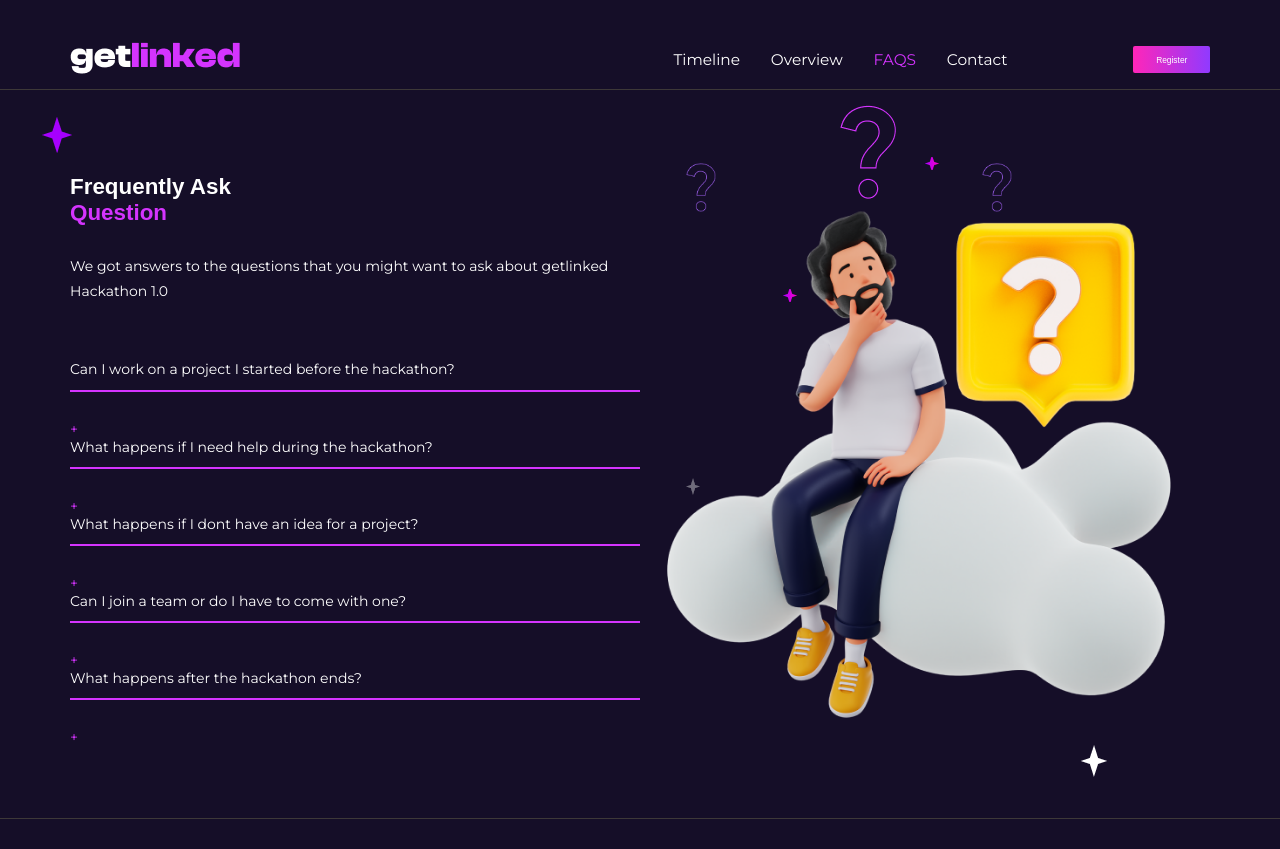
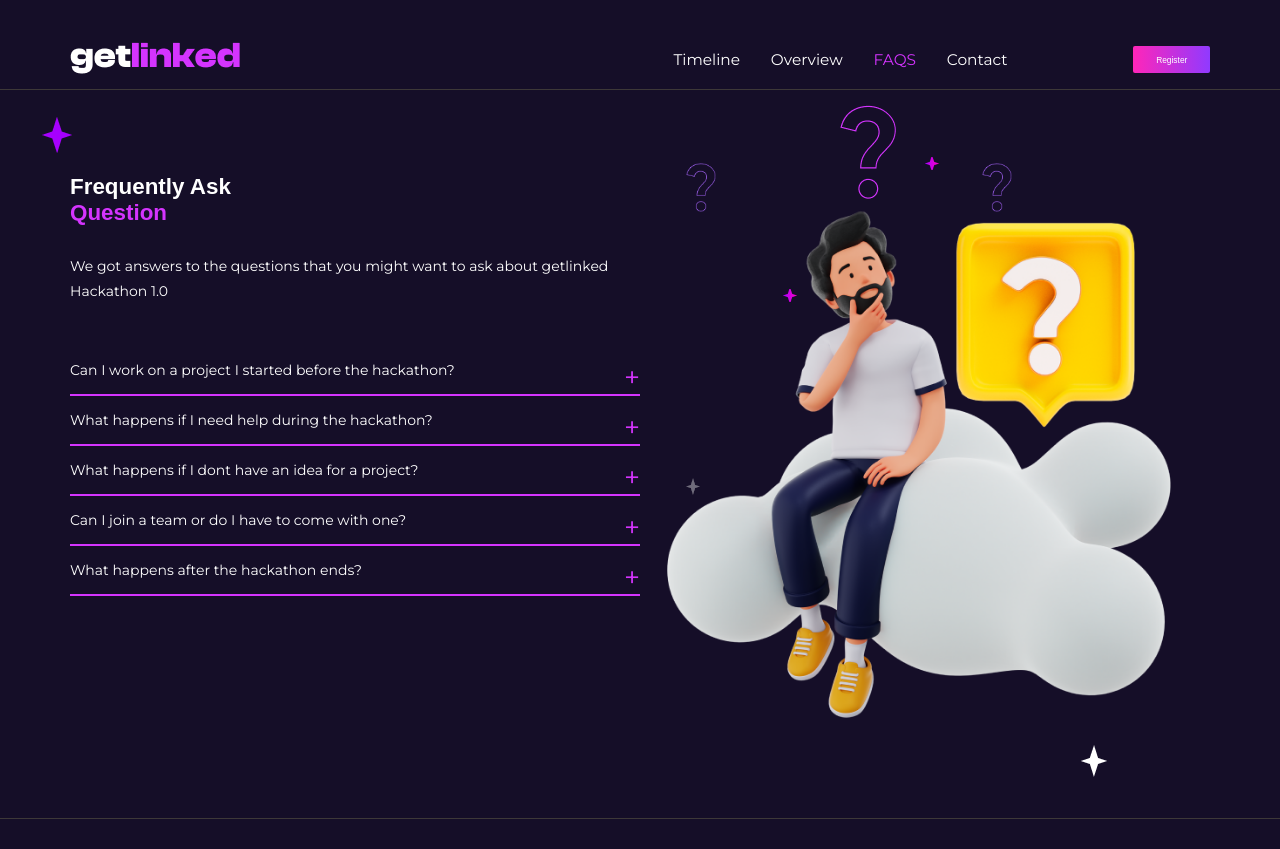
Before and after one commit to Jlbspyder/getlinked-hackathon, a React (Vite) app: page /faq in a window 1280 px wide. Built offline with nearby package versions, Linux system fonts and the light colour scheme; a web font is replaced by a local one.

Commit message:
Update index.css

```diff
--- a/src/index.css
+++ b/src/index.css
@@ -66,11 +66,11 @@ body {
   z-index: 9999;
   background: #1e1e1e;
   transform: translateX(100%);
-  transition: all 350ms cubic-bezier(0.16, 1, 0.3, 1);
+  transition: all 1s cubic-bezier(0.16, 1, 0.3, 1);
 }
 .mobile-menu.active {
   transform: translateX(0%);
-  transition: all 350ms cubic-bezier(0.16, 1, 0.3, 1);
+  transition: all 1s cubic-bezier(0.16, 1, 0.3, 1);
 }
 .menu-list {
   margin: 3rem 0 5rem 0;
@@ -95,7 +95,7 @@ body {
   margin: 2.5rem 3rem 0 83%;
 }
 .call.close-btn {
-  margin: 1rem 3rem 3rem 0;
+  margin: 1rem 3rem 3rem 1rem;
   padding: 5px 5px 0 0;
   width: 40px;
   height: 40px;
@@ -116,6 +116,7 @@ ul,
   position: relative;
   display: flex;
   flex-direction: column;
+  justify-content: center;
   align-items: center;
   animation: slow 0.5s ease-in-out;
 }
@@ -134,11 +135,19 @@ form {
   width: 370px;
 }
 .success {
+  display: flex;
+  flex-direction: column;
+  align-items: center;
+  justify-content: center;
+  gap: 1rem;
+  height: 100vh;
+}
+.success p {
   font-size: 1.5rem;
-  background: green;
-  border-radius: 5px;
-  width: 90%;
-  text-align: center;
+}
+.sent {
+  width: 100px;
+  height: 100px;
 }
 .form-control {
   position: relative;
@@ -150,13 +159,14 @@ form {
 small {
   color: red;
   align-self: flex-start;
+  font-size: 10px;
 }
 .form-control input {
   background: transparent;
   border: 2px solid white;
   border-radius: 5px;
   width: 100%;
-  padding: 1.5em;
+  padding: 1.5em ;
   font-size: 1.1rem;
   color: #fff;
 }
@@ -275,17 +285,17 @@ small {
 }
 .line {
   position: absolute;
-  top: 28%;
+  top: 29.5%;
   left: 55%;
 }
 .woman {
   position: absolute;
-  top: 26%;
+  top: 27.5%;
   left: 59%;
 }
 .man {
   position: absolute;
-  top: 26%;
+  top: 27.5%;
   right: 30%;
 }
 .desktop-ctl {
@@ -314,9 +324,13 @@ small {
   width: 100%;
   margin-top: 5px;
 }
+option {
+  color: #d434fe;
+}
 .form-control.ctrl {
   align-items: flex-start;
   font-size: 1.5rem;
+  margin-bottom: 1rem;
 }
 .form-control.ctrl input {
   padding: 1.3em;
@@ -362,6 +376,11 @@ small {
   display: none;
 }
 /* Hero Styles */
+.time {
+  display: flex;
+  font-size: 5rem;
+  gap: 1rem;
+}
 .hero {
   display: flex;
   flex-direction: column;
@@ -387,6 +406,11 @@ small {
   text-align: center;
   font-size: 4rem;
   word-spacing: 0.5rem;
+}
+.hero__info {
+  display: flex;
+  flex-direction: column;
+  align-items: center;
 }
 .hero__img {
   position: relative;
@@ -634,6 +658,7 @@ small {
   padding: 2rem;
   margin-top: 3rem;
   border-bottom: 1px solid rgb(61, 56, 56);
+  animation: slow 0.5s ease-in-out;
 }
 .faqs__img {
   position: relative;
@@ -686,21 +711,43 @@ small {
   margin-bottom: 4rem;
   line-height: 1.8rem;
 }
-.questions p {
+.question {
+  display: flex;
+  justify-content: space-between;
+  align-items: center;
   border-bottom: 2px solid #d434fe;
+  margin-bottom: 1rem;
+  cursor: pointer;
+  font-size: 0.8rem;
+  width: 100%;
+}
+.question p {
+  width: 90%;
   text-align: left;
-  margin-bottom: 2rem;
-  padding-bottom: 0.8rem;
-}
-.questions p span {
+}
+.quest {
+  display: flex;
+  flex-direction: column;
+  align-items: flex-start;
+}
+.quest small {
+  text-align: left;
+  margin-bottom: 10px;
+  font-style: italic;
+  font-size: 0.8rem;
+  color: var(--primary);
+  animation: slow 0.5s ease-in-out;
+}
+.question span {
   color: #d434fe;
-  float: right;
+  font-size: 2rem;
 }
 .timeline {
   position: relative;
   border-top: 1px solid rgb(61, 56, 56);
   border-bottom: 1px solid rgb(61, 56, 56);
   padding: 2rem;
+  animation: slow 0.5s ease-in-out;
 }
 .timeline__agenda {
   display: block;
@@ -1462,6 +1509,7 @@ footer {
   }
   .form-wrapper {
     width: 50%;
+    height: 450px;
   }
   .form {
     width: 90%;
@@ -1470,13 +1518,6 @@ footer {
     box-shadow: rgba(17, 12, 46, 0.15) 0px 48px 100px 0px;
     border-radius: 5px;
   }
-  .success {
-    font-size: 1.5rem;
-    background: green;
-    border-radius: 5px;
-    width: 90%;
-    text-align: center;
-  }
   form {
     width: 80%;
     margin: auto;
@@ -1512,6 +1553,14 @@ footer {
     padding: 0.7em 3em;
     margin: 2rem auto;
     font-size: 1.5rem;
+  }
+  .success {
+    gap: 1rem;
+    height: 100%;
+  }
+  .sent {
+    width: 200px;
+    height: 200px;
   }
   #msg {
     border-radius: 5px;
@@ -1606,17 +1655,17 @@ footer {
   }
   .line {
     position: absolute;
-    top: 25.7%;
+    top: 27%;
     left: 69%;
   }
   .woman {
     position: absolute;
-    top: 22.5%;
+    top: 23.5%;
     left: 70%;
   }
   .man {
     position: absolute;
-    top: 22%;
+    top: 23%;
     left: 71.5%;
   }
   .ctl {
@@ -1645,10 +1694,6 @@ footer {
   #size,
   #category {
     padding: 1em;
-    background: transparent;
-    border: 2px solid white;
-    border-radius: 5px;
-    color: #fff;
     width: 97%;
   }
   .down-select label,
@@ -1698,7 +1743,11 @@ footer {
   .hero__info {
     display: flex;
     flex-direction: column;
+    align-items: flex-start;
     margin-left: 3rem;
+  }
+  .time {
+    margin-left: 2rem;
   }
   .chain {
     display: block;
@@ -2009,6 +2058,11 @@ footer {
     bottom: -5%;
     right: 18%;
   }
+  .question {
+    width: 100%;
+    font-size: 1rem;
+    padding-bottom: 0;
+  }
   .mobile-timeline__agenda {
     display: none;
   }
@@ -2960,6 +3014,11 @@ footer {
   .down-select select {
     font-size: 10px;
   }
+  .sent {
+    color: #fff;
+    width: 150px;
+    height: 150px;
+  }
 }
 @media (min-width: 450px) and (max-width: 1200px) {
   .man,
```
